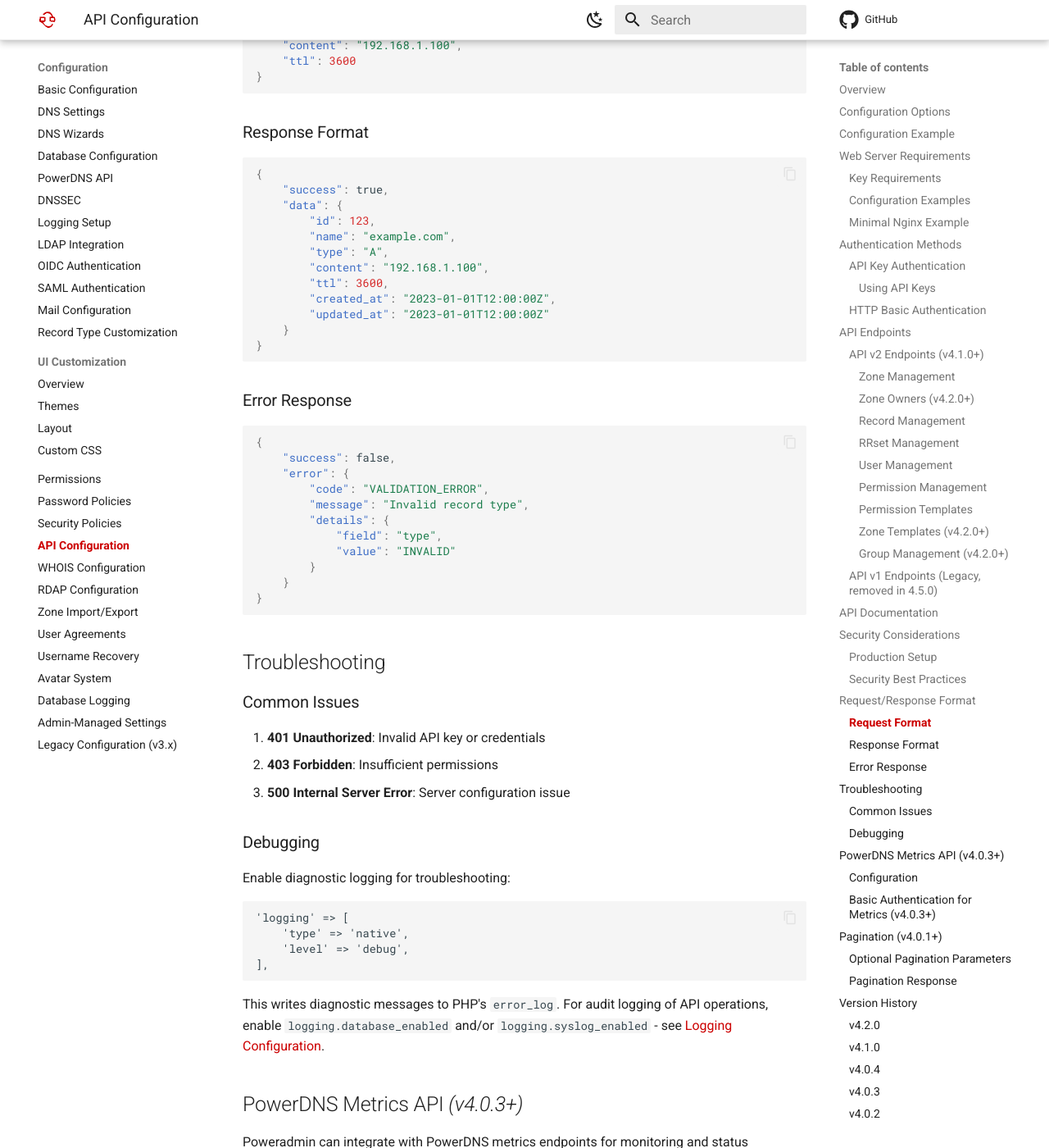
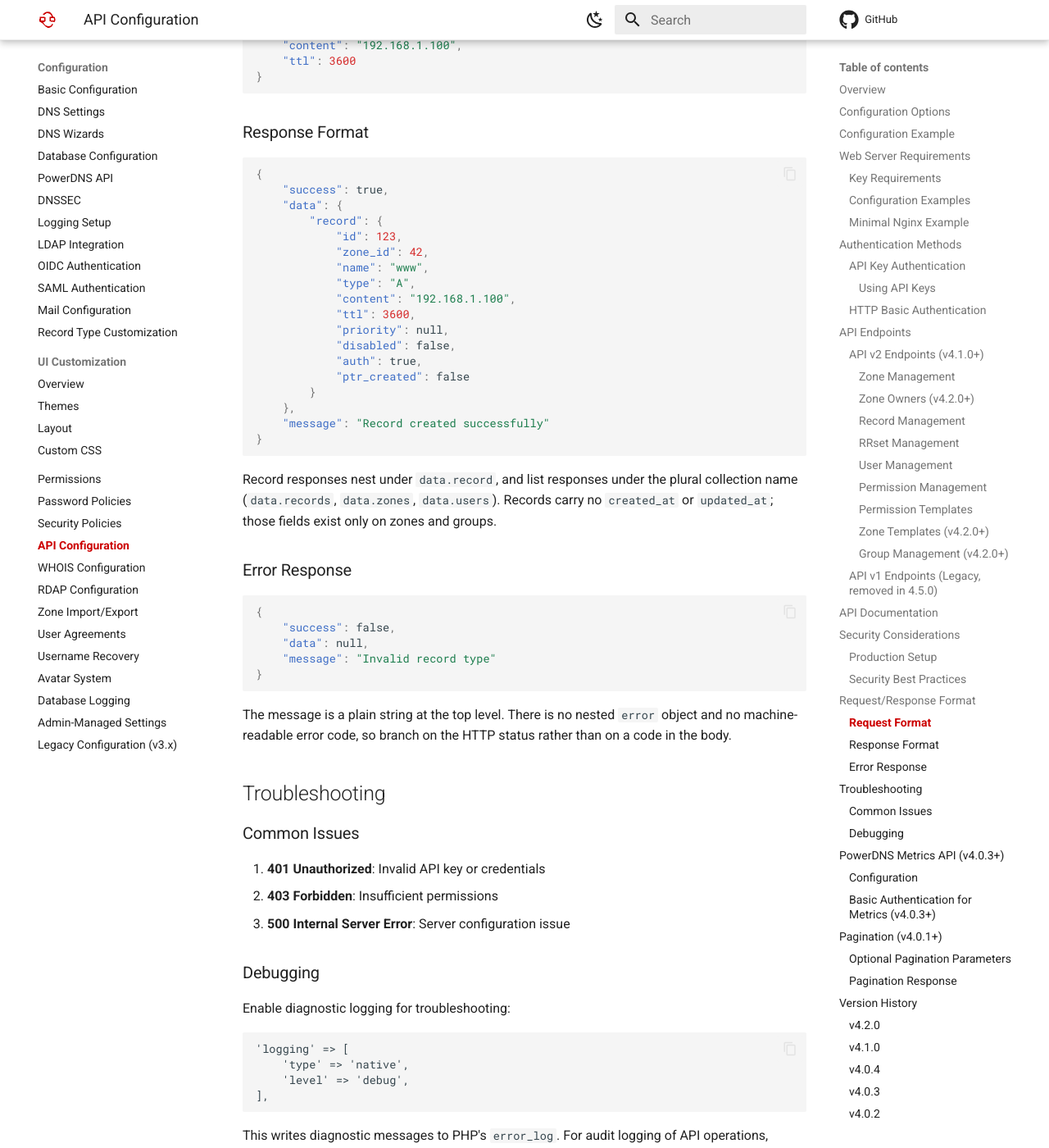
Before and after one commit to poweradmin/poweradmin-docs, an MkDocs documentation site: the page built from docs/configuration/api.md, in a window 1280 px wide and 1400 px high, scrolled down 7000 px. Shown: the whole window at 82% size. Built offline with MkDocs 1.6.1 and Material for MkDocs 9.7.7, drawn with Linux system fonts in a browser that asks for light colours; comment, search, counter and statistics services are not loaded; some of the changed text lies outside the part shown.

````diff
--- a/docs/configuration/api.md
+++ b/docs/configuration/api.md
@@ -263,32 +263,40 @@
 {
     "success": true,
     "data": {
-        "id": 123,
-        "name": "example.com",
-        "type": "A",
-        "content": "192.168.1.100",
-        "ttl": 3600,
-        "created_at": "2023-01-01T12:00:00Z",
-        "updated_at": "2023-01-01T12:00:00Z"
-    }
+        "record": {
+            "id": 123,
+            "zone_id": 42,
+            "name": "www",
+            "type": "A",
+            "content": "192.168.1.100",
+            "ttl": 3600,
+            "priority": null,
+            "disabled": false,
+            "auth": true,
+            "ptr_created": false
+        }
+    },
+    "message": "Record created successfully"
 }
 ```
+
+Record responses nest under `data.record`, and list responses under the plural
+collection name (`data.records`, `data.zones`, `data.users`). Records carry no
+`created_at` or `updated_at`; those fields exist only on zones and groups.
 
 ### Error Response
 
 ```json
 {
     "success": false,
-    "error": {
-        "code": "VALIDATION_ERROR",
-        "message": "Invalid record type",
-        "details": {
-            "field": "type",
-            "value": "INVALID"
-        }
-    }
+    "data": null,
+    "message": "Invalid record type"
 }
 ```
+
+The message is a plain string at the top level. There is no nested `error`
+object and no machine-readable error code, so branch on the HTTP status rather
+than on a code in the body.
 
 ## Troubleshooting
 
@@ -364,21 +372,29 @@
 
 **With pagination:**
 ```bash
-GET /api/v2/zones?page=1&limit=50
-GET /api/v2/users?page=2&limit=25
+GET /api/v2/zones?page=1&per_page=50
+GET /api/v2/users?page=2&per_page=25
 ```
+
+> **Warning:** The parameter is `per_page`, not `limit`. Unrecognised query
+> parameters are ignored rather than rejected, so `?limit=50` silently returns
+> every row.
+
+`page` is only read when `per_page` is given, and `per_page` is capped at 10000.
 
 ### Pagination Response
 
 ```json
 {
     "success": true,
-    "data": [...],
+    "data": {
+        "zones": [...]
+    },
     "pagination": {
+        "current_page": 1,
+        "per_page": 50,
         "total": 150,
-        "page": 1,
-        "limit": 50,
-        "pages": 3
+        "last_page": 3
     }
 }
 ```
@@ -389,12 +405,12 @@
 - **Added:** Zone template CRUD endpoints (API v2)
 - **Added:** Zone owners endpoints with batch assignment (API v2)
 - **Added:** Group management endpoints - members and zones (API v2)
-- **Added:** RRset endpoints (API v2)
-- **Added:** Bulk record creation endpoint (API v2)
 
 ### v4.1.0
 - **Added:** API v2 with consistent response wrapping
 - **Added:** Permission validation for API endpoints
+- **Added:** RRset endpoints (API v2)
+- **Added:** Bulk record creation endpoint (API v2)
 
 ### v4.0.4
 - **Fixed:** Basic Auth TypeError when LDAP authentication is enabled (issue #799)
````
Also changed, not shown: docs/user-guide/permissions.md (+1 -1 lines), docs/user-guide/users-roles.md (+9 -4 lines).
